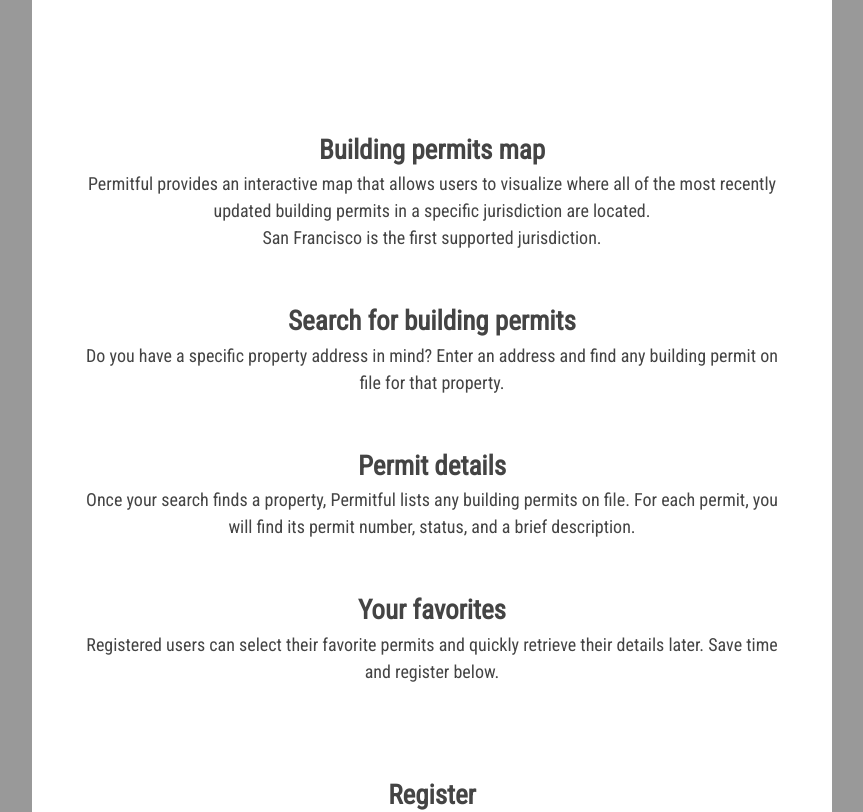
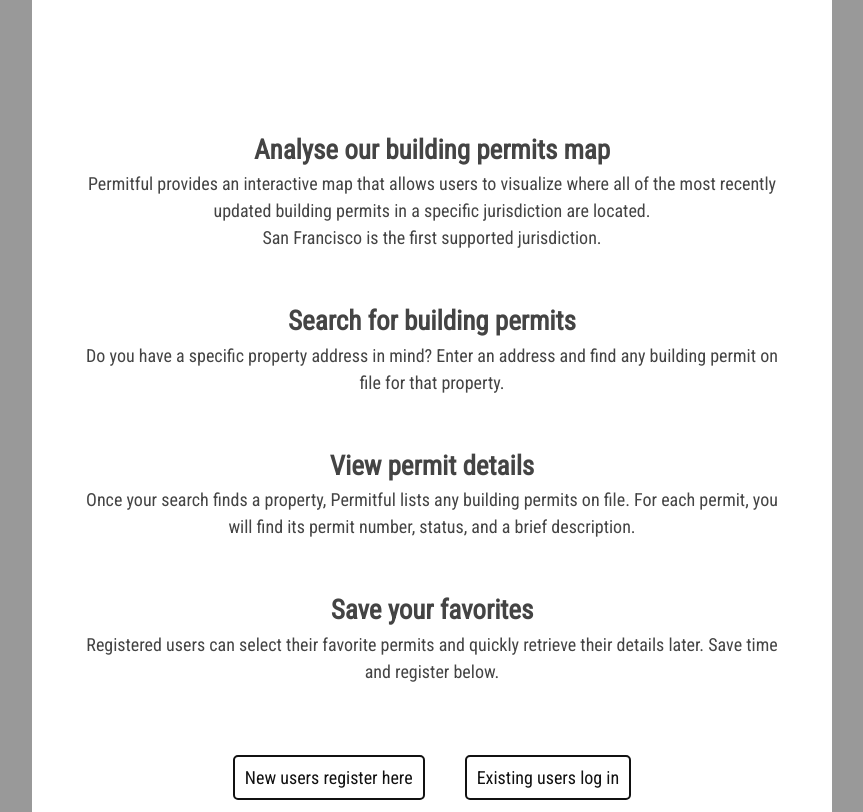
Before and after one commit to gavinmgrant/permitful-client, a React (Create React App) app: page / in a window 1280 px wide. Shown: the part 420-1232 px from the top of the page, without its empty margins (208-1071 px from the left). Built offline with nearby package versions, Linux system fonts and the light colour scheme; no server answers.

Commit message:
removed registration form and replaced with buttons on landing page

```diff
--- a/src/components/Landing/Landing.css
+++ b/src/components/Landing/Landing.css
@@ -11,3 +11,11 @@
 .landing-sections {
     margin: 50px;
 }
+
+.cta-container {
+    margin-bottom: 50px;
+}
+
+.cta-button {
+    margin: 20px;
+}
--- a/src/components/Landing/Landing.js
+++ b/src/components/Landing/Landing.js
@@ -1,6 +1,5 @@
 import React from 'react';
 import './Landing.css';
-import RegistrationForm from '../RegistrationForm/RegistrationForm';
 import { Link } from 'react-router-dom';
 
 export default function Landing() {
@@ -10,14 +9,14 @@ export default function Landing() {
           <h1 className="title">Permitful</h1>
           <p>Visualize and find building permits</p>
           <Link to='/map'>
-          <button>
-            Get started
-          </button>
-        </Link>
+            <button>
+              Get started
+            </button>
+          </Link>
       </section>
 
       <section className='landing-sections'>
-        <h2>Building permits map</h2>
+        <h2>Analyse our building permits map</h2>
         <p>Permitful provides an interactive map that allows users to visualize where all of the most recently updated building permits in a specific jurisdiction are located.</p>
         <p>San Francisco is the first supported jurisdiction.</p>
       </section>
@@ -28,16 +27,27 @@ export default function Landing() {
       </section>
 
       <section className='landing-sections'>
-        <h2>Permit details</h2>
+        <h2>View permit details</h2>
         <p>Once your search finds a property, Permitful lists any building permits on file. For each permit, you will find its permit number, status, and a brief description.</p>
       </section>
 
       <section className='landing-sections'>
-        <h2>Your favorites</h2>
+        <h2>Save your favorites</h2>
         <p>Registered users can select their favorite permits and quickly retrieve their details later. Save time and register below.</p>
       </section>
 
-      <RegistrationForm />
+      <section className="cta-container">
+        <Link to='/register'>
+          <button className="cta-button">
+            New users register here
+          </button>
+        </Link>
+        <Link to='/login'>
+          <button className="cta-button">
+            Existing users log in
+          </button>
+        </Link>
+      </section>
     </section>
   );
 }
```
